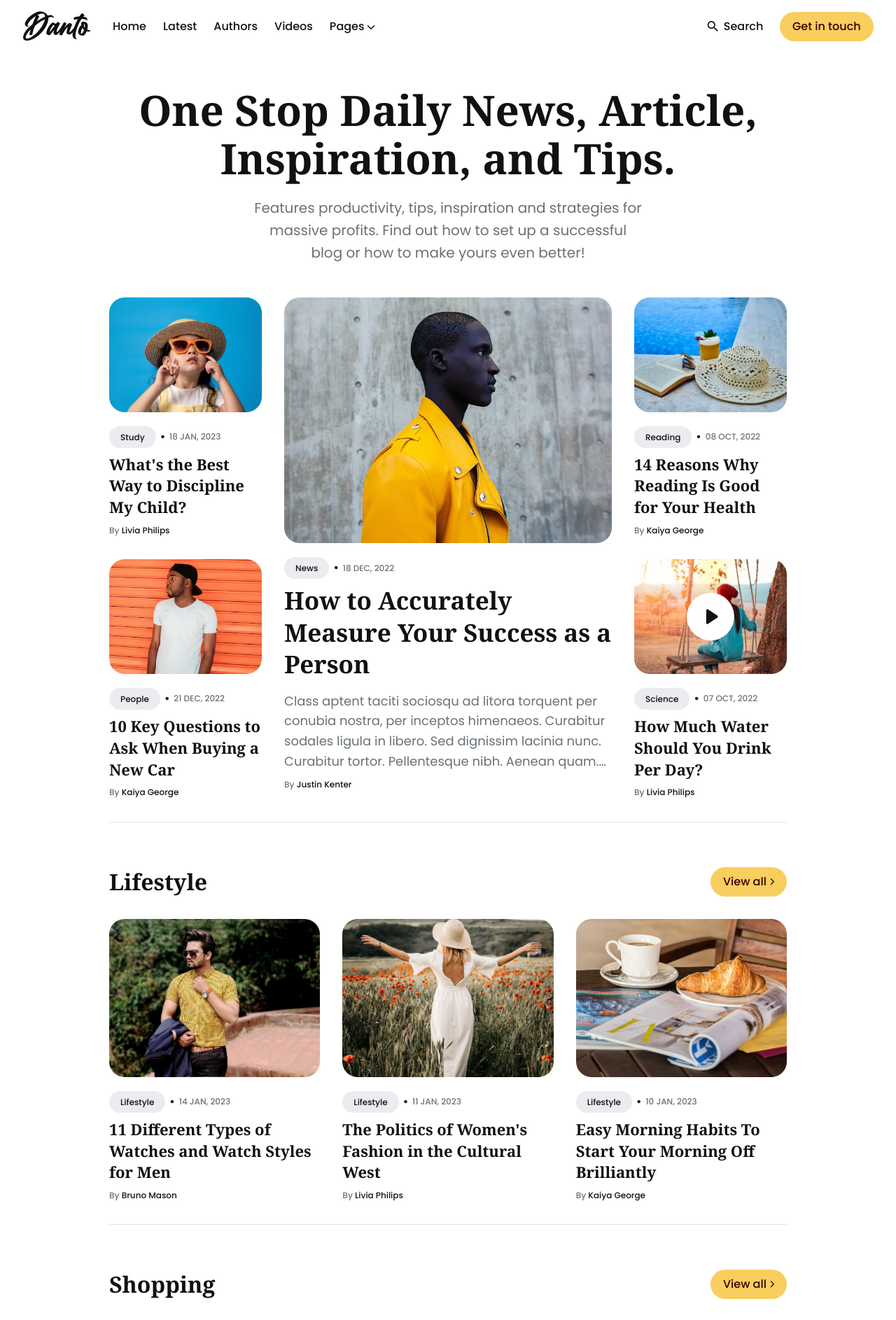
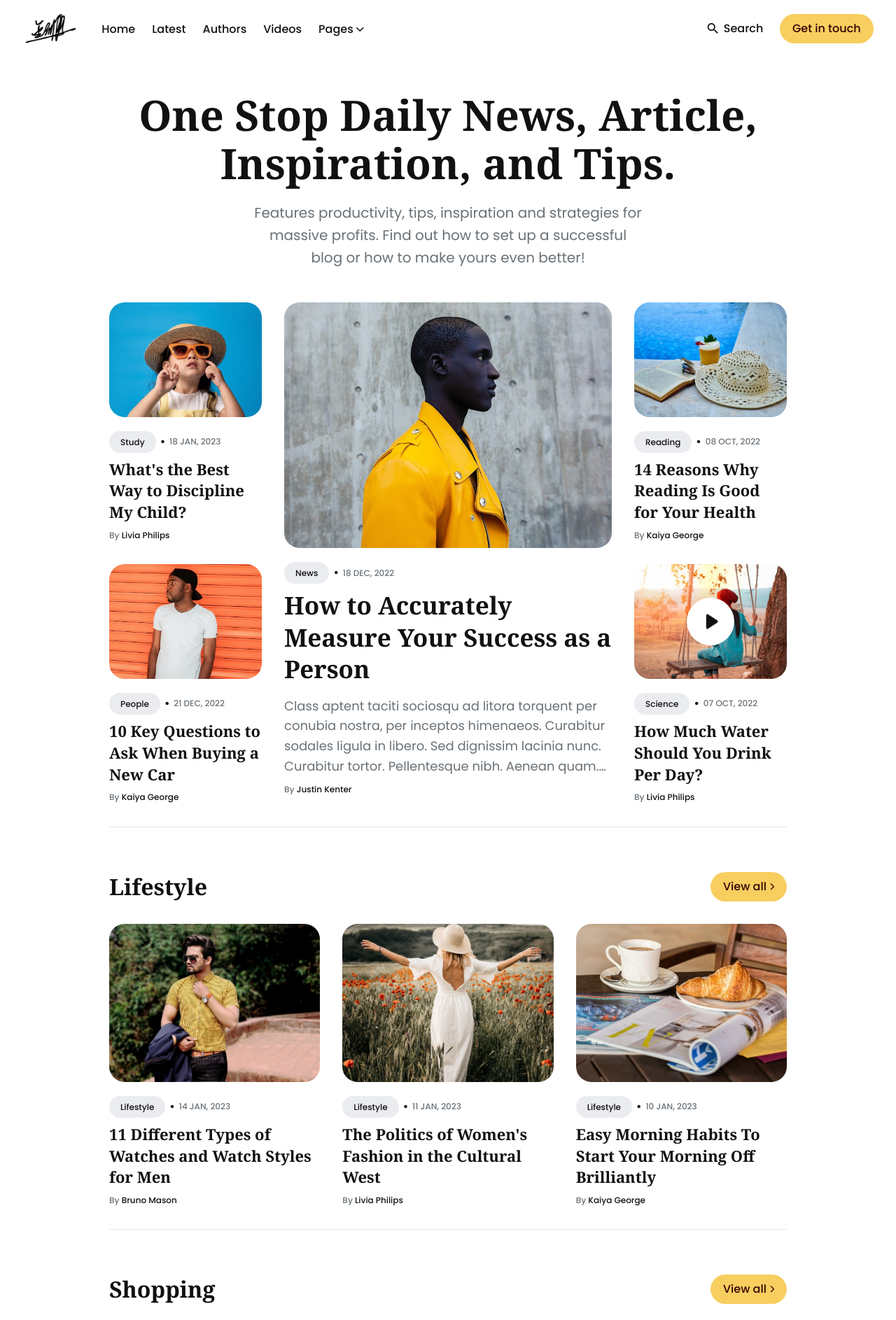
Before and after one commit to KeyuJin2018/KeyuJin2018.github.io, a Jekyll site: the page built from index.html, in a window 1280 px wide. Shown: the top 1886 px of the page at 70% size. Built offline with Jekyll 4.4.1, drawn with Linux system fonts in a browser that asks for light colours.

Commit message:
Update settings.yml

```diff
--- a/_data/settings.yml
+++ b/_data/settings.yml
@@ -2,8 +2,8 @@
 # Site Settings
 title: Danto
 description: Danto is a news and magazine Jekyll theme
-logo: "/images/logo.svg" # You can add own logo. For example "/images/logo.svg".
-logo_dark: "/images/logo-dark.svg"
+logo: "/images/logo1.png" # You can add own logo. For example "/images/logo.svg".
+logo_dark: "/images/logo1.png"
 color_scheme: auto # You can choose three modes auto, light, and dark. By default, the auto mode is set, which means the user can choose the light or dark mode themself.
 
 
```
